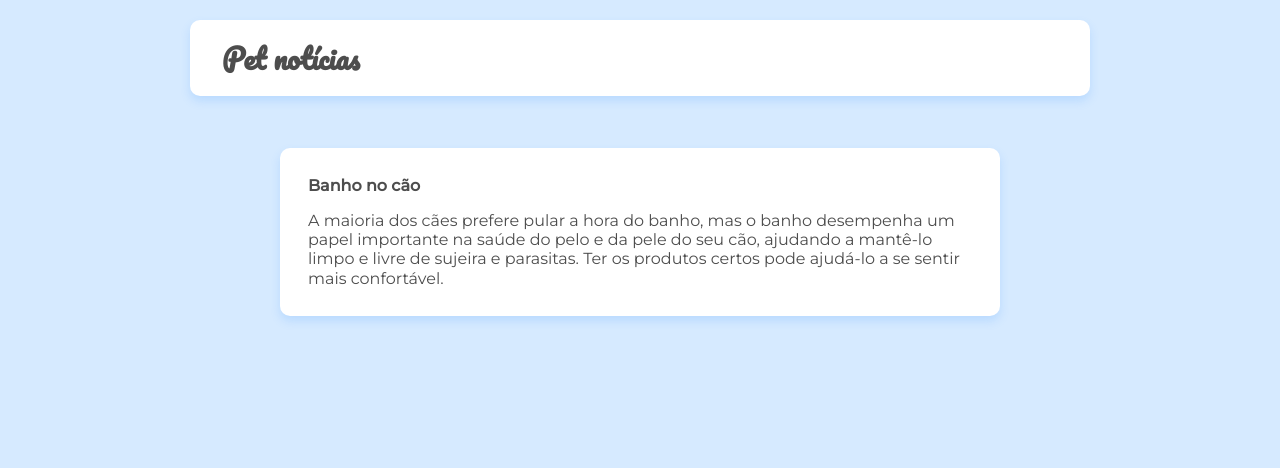
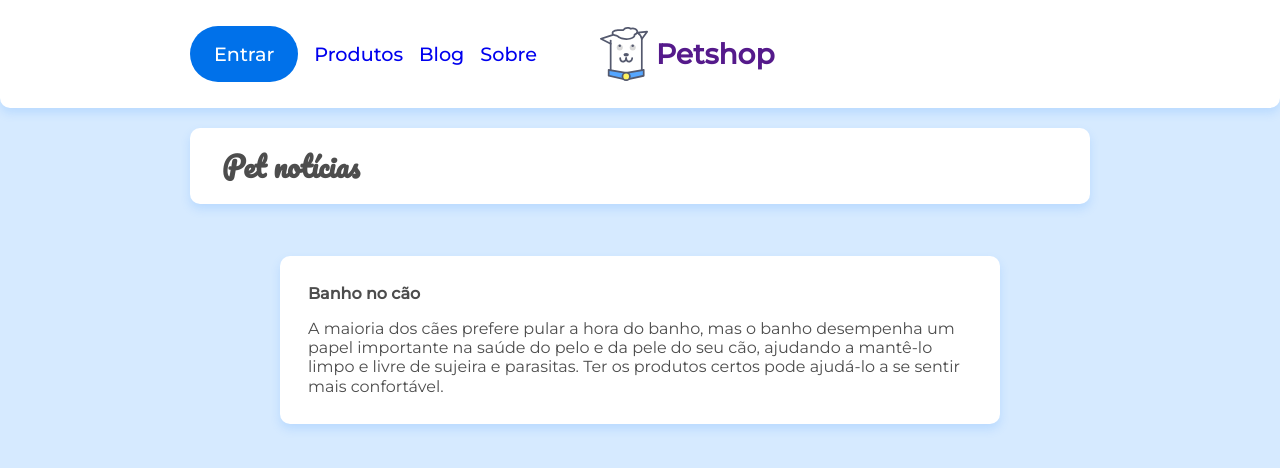
Before and after one commit to sucodelarangela/doguito-blog, a React (Create React App) app: page / in a window 1280 px wide. Shown: the top 468 px of the page. Built offline with nearby package versions, Linux system fonts and the light colour scheme.

Commit message:
wip: header component

```diff
--- a/src/App.jsx
+++ b/src/App.jsx
@@ -2,6 +2,7 @@ import { BrowserRouter as Router, Routes, Route } from 'react-router-dom';
 
 // estilos
 import { GlobalStyle } from './assets/css/GlobalStyles';
+import Cabecalho from './components/Cabecalho';
 
 // pages
 import Home from './paginas/Home';
@@ -12,6 +13,7 @@ function App() {
     return (
         <Router>
             <GlobalStyle />
+            <Cabecalho />
             <Routes>
                 <Route path='/' element={<Home />} />
                 <Route path='/sobre' element={<Sobre />} />
--- a/src/assets/css/GlobalStyles.js
+++ b/src/assets/css/GlobalStyles.js
@@ -1,5 +1,6 @@
 import { createGlobalStyle } from "styled-components";
-import { corContrasteEscuro, corSecundaria, fonteFamiliaCorpo, fonteTamanhoLogo, fonteTamanhoMenuCabecalhoItem } from "./UI/variaveis";
+import { corContrasteClaro, corContrasteEscuro, corDivisao, corPrimaria, corSecundaria, fonteFamiliaCorpo, fontePesoMenuCabecalhoItem, fonteTamanhoLogo, fonteTamanhoMenuCabecalhoItem, sombra } from "./UI/variaveis";
+import menuIcon from '../img/menu.svg';
 
 export const GlobalStyle = createGlobalStyle`
 * {
@@ -8,6 +9,7 @@ export const GlobalStyle = createGlobalStyle`
     margin: 0;
     padding: 0;
     text-decoration: none;
+	list-style: none;
 }
 
 body {
@@ -32,6 +34,111 @@ body {
 	flex-direction: column;
 }
 
+.cabecalho {
+    background-color: ${corContrasteClaro};
+    border-radius: 0 0 10px 10px;
+    box-shadow: ${sombra};
+    display: grid;
+    grid-template-columns: 1fr 1fr 1fr;
+    align-items: center;
+    height: 4.75rem;
+}
+
+.menu-hamburguer {
+    width: 1.5rem;
+    height: 0.75rem;
+    transition: 0.2s;
+}
+
+.menu-hamburguer--ativo .menu-hamburguer__icone {
+    transform: rotate(90deg);
+    transition: 0.2s;
+}
+
+.menu-hamburguer__icone {
+    display: block;
+    width: 100%;
+    height: 100%;
+    background-image: url(${menuIcon});
+    background-size: contain;
+}
+
+.cabecalho__logo {
+    width: 3rem;
+}
+
+.cabecalho__titulo {
+    font-family: ${fonteTamanhoLogo};
+    font-size: ${fonteTamanhoLogo};
+    margin-left: 0.5rem;
+}
+
+.menu-cabecalho-background {
+    background-color: #00000020;
+    position: fixed;
+    top: 0;
+    left: -100vw;
+    width: 100vw;
+    height: 100vh;
+}
+
+.menu-cabecalho {
+    position: fixed;
+    left: -100vw;
+    top: 0;
+    background-color: ${corContrasteClaro};
+    width: 70vw;
+    height: 100vh;
+    box-sizing: border-box;
+    font-size: ${fonteTamanhoMenuCabecalhoItem};
+    font-weight: ${fontePesoMenuCabecalhoItem};
+    z-index: 10;
+    transition: 0.25s;
+}
+
+.menu-cabecalho__fechar {
+    position: absolute;
+    right: -2.5rem;
+    top: 0.5rem;
+    color: ${corContrasteClaro};
+    padding: 1rem;
+    box-sizing: border-box;
+    border-radius: 50%;
+    background-color: ${corPrimaria};
+}
+
+.menu-cabecalho__fechar::before {
+    content: 'X';
+    position: absolute;
+    left: 50%;
+    top: 50%;
+    transform: translate(-50%, -50%);
+}
+
+.menu-item {
+    display: block;
+    padding-top: 1.5rem;
+    padding-left: 1rem;
+    padding-bottom: 1.5rem;
+    border-bottom: 1px solid ${corDivisao};
+}
+
+.menu-item--entrar {
+    background-color: ${corPrimaria};
+    color: ${corContrasteClaro};
+    border: none;
+}
+
+.menu-cabecalho--ativo {
+    left: 0;
+    top: 0;
+    transition: 0.25s;
+}
+
+.menu-cabecalho--ativo + .menu-cabecalho-background {
+    left: 0;
+}
+
 @media(min-width: 800px) {
   .container {
 		padding-right: 2.5rem;
@@ -40,6 +147,51 @@ body {
 
     // ${fonteTamanhoLogo} = 2.5rem
     // ${fonteTamanhoMenuCabecalhoItem} = 1rem
+
+	.cabecalho {
+        grid-template-areas: 'menu logo .';
+        height: 6.75rem;
+    }
+
+    .cabecalho-container {
+        grid-area: logo;
+    }
+
+    .menu-hamburguer {
+        display: none;
+    }
+
+    .menu-cabecalho {
+        justify-self: flex-start;
+        position: static;
+        width: fit-content;
+        height: fit-content;
+        grid-area: menu;
+    }
+
+    .menu-cabecalho__fechar {
+        display: none;
+    }
+
+    .menu-cabecalho-background {
+        display: none;
+    }
+
+    .menu-itens {
+        display: flex;
+        align-items: center;
+    }
+
+    .menu-item {
+        border: none;
+        padding: 0;
+        margin-right: 1rem;
+    }
+
+    .menu-item--entrar {
+        border-radius: 2rem;
+        padding: 1rem 1.5rem;
+    }
 }
 
 @media(min-width: 1200px) {
--- /dev/null
+++ b/src/components/Cabecalho/index.jsx
@@ -0,0 +1,28 @@
+import imagem from '../../assets/img/doguito.svg';
+
+const Cabecalho = () => {
+    return (
+        <header className="cabecalho container">
+            <div className="menu-hamburguer">
+                <span className="menu-hamburguer__icone"></span>
+            </div>
+            <div className="cabecalho-container">
+                <a href="" className="flex flex--centro">
+                    <img className='cabecalho__logo' src={imagem} alt="Logo Doguito" />
+                    <h1 className="cabecalho__titulo">Petshop</h1>
+                </a>
+            </div>
+            <nav className="menu-cabecalho">
+                <ul className="menu-itens">
+                    <li><a className='menu-item menu-item--entrar' href="#">Entrar</a></li>
+                    <li><a className='menu-item' href="#">Produtos</a></li>
+                    <li><a className='menu-item' href="/">Blog</a></li>
+                    <li><a className='menu-item' href="/sobre">Sobre</a></li>
+                </ul>
+            </nav>
+            <div className="menu-cabecalho-background"></div>
+        </header>
+    );
+};
+
+export default Cabecalho;
```
Also changed, not shown: src/assets/css/componentes/cabecalho.css (deleted, +0 -152 lines), src/components/Cabecalho/style.js (added, +66 -0 lines).
